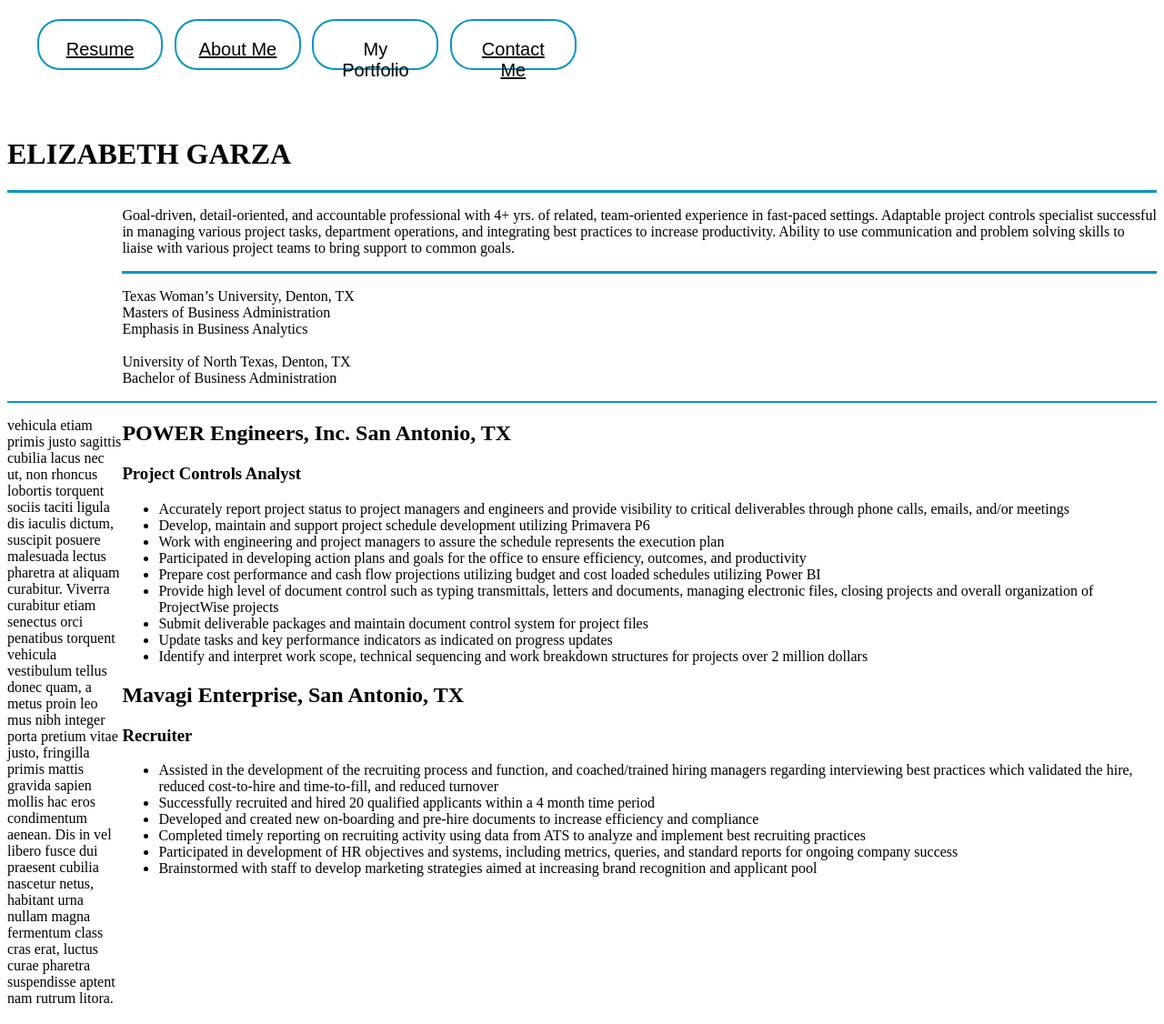
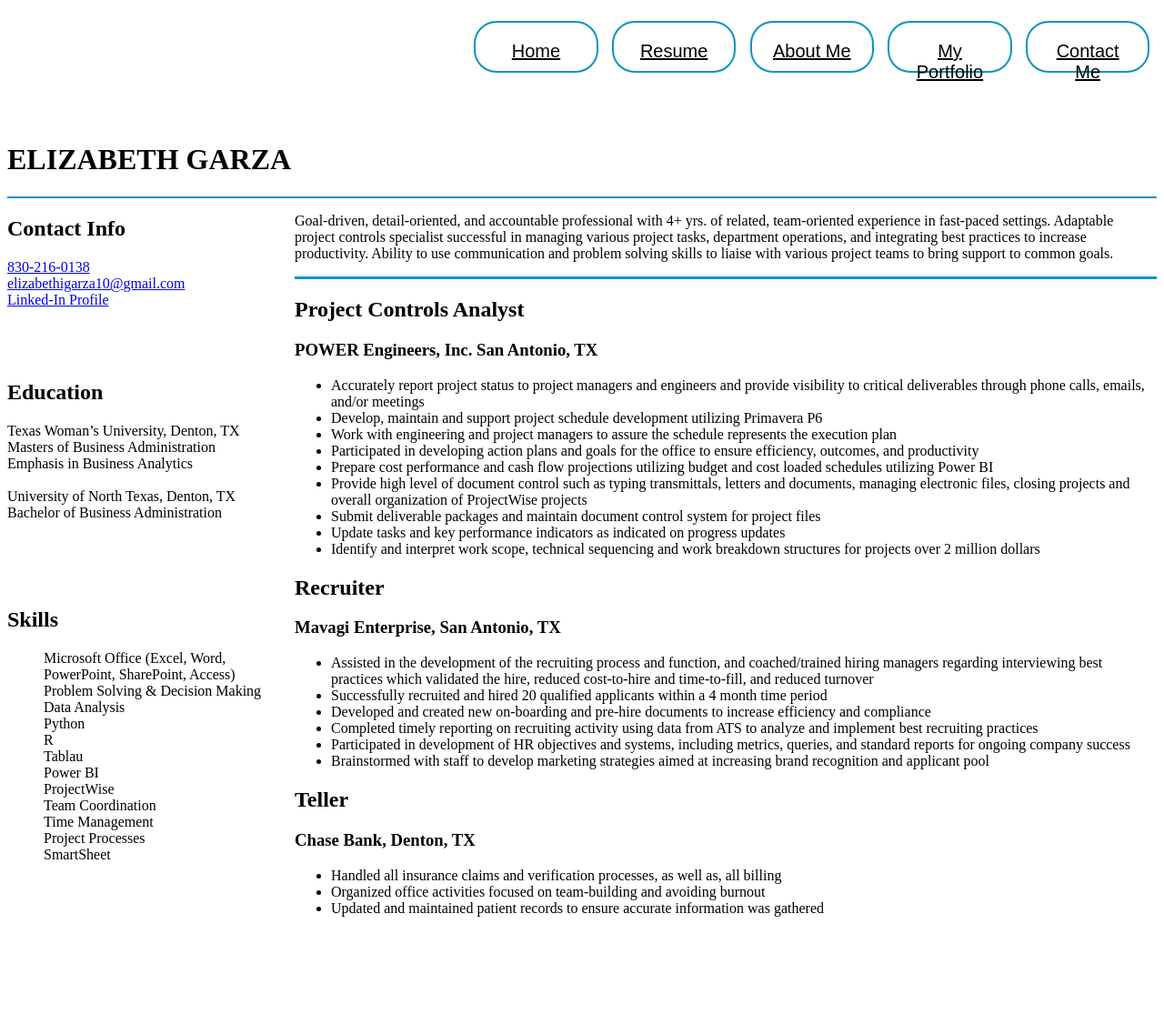
Before and after one commit to egarza27/ACA_web101_Elizabeth_Garza, a plain HTML site: page resume.html in a window 1280 px wide. Shown: the whole page at 91% size. After the commit the page ends 1032 px from the top, so only its background shows below. Drawn offline with Linux system fonts and the light colour scheme.

Commit message:
syled resume page and added pics for gallery

```diff
--- /dev/null
+++ b/portfolio.css
@@ -0,0 +1,53 @@
+header {
+  display: grid;
+  grid-template-columns: 40% 60%;
+  width: 100%;
+}
+
+main {
+  height: auto;
+  width: 100%;
+  display: grid;
+  grid-template-columns: 30% 40% 30%;
+}
+
+/* This is an element within and element selector */
+nav > a {
+  margin: 2% 1% 3%;
+  height: 10%;
+  width: 15%;
+  color: black;
+  font-family: Arial, Helvetica, sans-serif;
+  font-size: 20px;
+  border-radius: 25px;
+  background: transparent;
+  padding: 20px;
+  text-align: center;
+  border: 2px solid white;
+}
+
+.has-border {
+  border-radius: 25px;
+  border: 2px solid #0795c3;
+  background: none;
+  padding: 20px;
+}
+
+nav {
+  display: flex;
+  justify-content: flex-end;
+  width: 100%;
+  padding-right: 2%;
+  grid-column-start: -1;
+  grid-column-end: 2;
+}
+
+#main {
+  display: grid;
+  grid-template-columns: 33.33% 33.33% 33.33%;
+  grid-template-rows: auto;
+}
+
+.img-one {
+    grid-column-start -1;
+}
--- a/resume-style.css
+++ b/resume-style.css
@@ -1,17 +1,7 @@
-/* body {
-  display: grid;
-  grid-template-columns: 25vh 75vh;
-  grid-template-rows: auto;
-  font-family: "Roboto", sans-serif;
-  width: 1200px;
-} */
-
 header {
   display: grid;
-  grid-template-columns: 50% 50;
-  width: 50%;
-  justify-items: start;
-  grid-column-start: 4;
+  grid-template-columns: 40% 60%;
+  width: 100%;
 }
 
 nav {
@@ -19,9 +9,10 @@ nav {
   justify-content: flex-end;
   width: 100%;
   padding-right: 2%;
+  grid-column-start: -1;
+  grid-column-end: 2;
 }
 
-/* This is an element within and element selector */
 nav > a {
   margin: 2% 1% 3%;
   height: 10%;
@@ -51,40 +42,60 @@ nav > a {
 
 .body {
   display: grid;
-  grid-template-columns: 10% 90%;
+  grid-template-columns: 25% 75%;
   grid-template-rows: auto;
+}
+
+.profile-title {
+  grid-column-start: 1;
+  grid-column-end: 2;
+}
+
+.education-title {
+  display: flex;
+  grid-column-start: 1;
+  grid-column-end: 2;
+  grid-row-start: 2;
+  grid-row-end: 3;
+  justify-content: space-between;
+}
+
+.contact-info {
+  grid-template: fit-content;
 }
 
 .summary {
   grid-column-start: 2;
+  grid-row-start: 1;
+  grid-template-areas: fit-content;
 }
 
 .education {
-  grid-column-start: 2;
+  grid-column-start: 1;
+  grid-template: fit-content;
 }
 
-/* .expertise {
-  grid-column-start: 2;
-  grid-column-end: 4;
-  grid-row-start: 2;
-  grid-row-end: 3;
+.contact-info {
+  grid-column-start: 1;
+}
+
+.skills {
+  grid-column-start: 1;
+  grid-column-end: 2;
+  grid-row-start: 3;
+  grid-row-end: 4;
+}
+
+.skills > ul {
+  list-style: none;
 }
 
 .history {
   grid-column-start: 2;
-  grid-column-end: 4;
-  grid-row-start: 3;
-  grid-row-end: 4;
+  grid-column-end: 3;
+  grid-row-start: 2;
 }
 
-.education {
-  grid-column-start: 2;
-  grid-column-end: 4;
-  grid-row-start: 4;
-  grid-row-end: 5;
+.side-bar {
+  display: grid;
 }
-
-
-.contact-info {
-  grid-column-start: 1;
-}  */
--- a/resume.html
+++ b/resume.html
@@ -4,16 +4,16 @@
     <meta charset="UTF-8" />
     <meta http-equiv="X-UA-Compatible" content="IE=edge" />
     <meta name="viewport" content="width=device-width, initial-scale=1.0" />
-    <!-- <link rel="stylesheet" href="https://cdn.jsdelivr.net/npm/bootstrap@4.3.1/dist/css/bootstrap.min.css" integrity="sha384-ggOyR0iXCbMQv3Xipma34MD+dH/1fQ784/j6cY/iJTQUOhcWr7x9JvoRxT2MZw1T" crossorigin="anonymous"> -->
     <link rel="stylesheet" href="./resume-style.css" />
     <title>Elizabeth Garza's Resume</title>
   </head>
   <body>
     <header>
       <nav class="nav">
+        <a href="./index.html" class="has-border">Home</a>
         <a href="./resume.html" class="has-border">Resume</a>
         <a href="./aboutPage.html" class="has-border">About Me</a>
-        <a class="has-border">My Portfolio</a>
+        <a href="./portfolio.html" class="has-border">My Portfolio</a>
         <a href="./contact-me.html" class="has-border">Contact Me</a>
       </nav>
     </header>
@@ -22,21 +22,46 @@
     <div class="underline"></div>
 
     <div class="body">
-      <!-- <div class="contact-info">
-        <br />
+<div class="side-bar">
+  <div class="contact-info">
+
     <h2>Contact Info</h2>
-        <address>
-          1306 Ealge Creek Dr.<br />
-          Floresville, TX<br />
-        </address>
-        <a href="milto:elizabethigarza10@gmail.com"
-          ><br />elizabethigarza10@gmail.com<br
-        /></a>
-        <a href="https://www.linkedin.com/in/elizabeth-garza/"
-          ><br />Linked-In Profile</a
-        >
-        <a href="tel: 830-216-0138"><br />830-216-0138</a>
-      </div> -->
+    <a href="tel: 830-216-0138">830-216-0138</a><br>
+    <a href="milto:elizabethigarza10@gmail.com">elizabethigarza10@gmail.com<br/></a>
+    <a href="https://www.linkedin.com/in/elizabeth-garza/">Linked-In Profile</a >
+
+  </div>
+
+  <div class="education">
+   <h2>Education</h2>
+    <p>
+      Texas Woman’s University, Denton, TX <br />
+      Masters of Business Administration <br />
+      Emphasis in Business Analytics <br />
+      <br />University of North Texas, Denton, TX <br />
+      Bachelor of Business Administration
+    </p>
+  </div>
+
+  <div class="skills">
+    <h2>Skills</h2>
+    <ul>
+  <li>Microsoft Office (Excel, Word, PowerPoint, SharePoint, Access)</li>
+  <li>Problem Solving & Decision Making </li>
+  <li>Data Analysis </li>
+  <li>Python</li>
+  <li>R</li>
+  <li>Tablau</li>
+  <li>Power BI</li>
+  <li>ProjectWise</li>
+  <li>Team Coordination</li>
+  <li>Time Management</li>
+  <li>Project Processes</li>
+  <li>SmartSheet</li>
+    </ul>
+  </div>
+</div>
+  <div class="right-bar">
 
     <div class="summary">
       <p>
@@ -49,37 +74,10 @@
         to common goals.
       </p>
     </div>
-      <div class="education">
-        <div class="underline"></div>
-        <!-- <h2>Education</h2> -->
-        <p>
-          Texas Woman’s University, Denton, TX <br />
-          Masters of Business Administration <br />
-          Emphasis in Business Analytics <br />
-          <br />University of North Texas, Denton, TX <br />
-          Bachelor of Business Administration
-        </p>
-      </div>
-      <div class="skills">
-        <!-- <h2>Areas of Expertise</h2> -->
-        <div class="underline"></div>
-        <p>
-          vehicula etiam primis justo sagittis cubilia lacus nec ut, non rhoncus
-          lobortis torquent sociis taciti ligula dis iaculis dictum, suscipit
-          posuere malesuada lectus pharetra at aliquam curabitur. Viverra
-          curabitur etiam senectus orci penatibus torquent vehicula vestibulum
-          tellus donec quam, a metus proin leo mus nibh integer porta pretium
-          vitae justo, fringilla primis mattis gravida sapien mollis hac eros
-          condimentum aenean. Dis in vel libero fusce dui praesent cubilia
-          nascetur netus, habitant urna nullam magna fermentum class cras erat,
-          luctus curae pharetra suspendisse aptent nam rutrum litora.
-        </p>
-      </div>
-
     <div class="history">
       <div class="underline"></div>
-        <h2>POWER Engineers, Inc. San Antonio, TX</h2>
-        <h3>Project Controls Analyst</h3>
+      <h2>Project Controls Analyst</h2>
+      <h3>POWER Engineers, Inc. San Antonio, TX</h3>
       <ul>
         <li>
           Accurately report project status to project managers and engineers
@@ -120,8 +118,9 @@
           breakdown structures for projects over 2 million dollars
         </li>
       </ul>
-        <h2>Mavagi Enterprise, San Antonio, TX</h2>
-        <h3>Recruiter</h3>
+
+      <h2>Recruiter</h2>
+      <h3>Mavagi Enterprise, San Antonio, TX</h3>
       <ul>
         <li>
           Assisted in the development of the recruiting process and function,
@@ -150,7 +149,26 @@
           increasing brand recognition and applicant pool
         </li>
       </ul>
+
+      <h2>Teller</h2>
+      <h3>Chase Bank, Denton, TX</h3>
+      <ul>
+        <li>
+          Handled all insurance claims and verification processes, as well as, all billing
+        </li>
+        <li>
+          Organized office activities focused on team-building and avoiding burnout
+        </li>
+        <li>
+          Updated and maintained patient records to ensure accurate information was gathered
+        </li>
     </div>
+
+
+    </div>
+
+  </div>
+
     </div>
   </body>
 </html>
--- a/style.css
+++ b/style.css
@@ -3,12 +3,6 @@ body {
   background-image: url("https://png.pngtree.com/thumb_back/fh260/back_pic/00/15/30/4656e81f6dc57c5.jpg");
   background-repeat: no-repeat;
   background-size: cover;
-  }
-  /* What kind of selector is this? */
-  .logo {
-    width: 150px;
-    height: 100px;
-    margin: 3% 10%;
 }
 
 header {
@@ -41,7 +35,7 @@ body {
 
 .has-border {
   border-radius: 25px;
-    border: 2px solid #0795C3;
+  border: 2px solid #0795c3;
   background: none;
   padding: 20px;
 }
@@ -51,7 +45,10 @@ body {
   justify-content: flex-end;
   width: 100%;
   padding-right: 2%;
+  grid-column-start: -1;
+  grid-column-end: 2;
 }
+
 /* This is an ID selector */
 #profile-pic {
   width: 300pt;
@@ -62,10 +59,10 @@ body {
 }
 
 h1 {
-    color:rgb(0, 0, 0);
+  color: rgb(0, 0, 0);
   grid-column: 2/3;
   margin: 3% auto;
-    border-bottom: 2px solid #1940A9;;
+  border-bottom: 2px solid #1940a9;
 }
 
 h2 {
```
Also changed, not shown: aboutPage.html (+40 -24 lines), index.html (+2 -6 lines), portfolio.html (+34 -0 lines), calculator-app.png (added), even-odd-list.png (added), hair-salon.png (added), responsive-website.png (added), tic-tac-toe.png (added), todo-list.png (added). Lines whose indentation alone changed are shown as unchanged.
